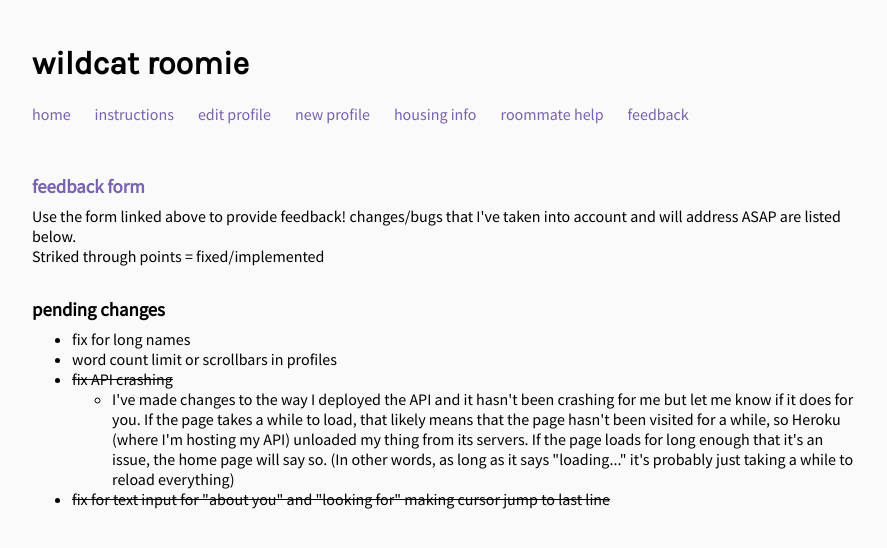
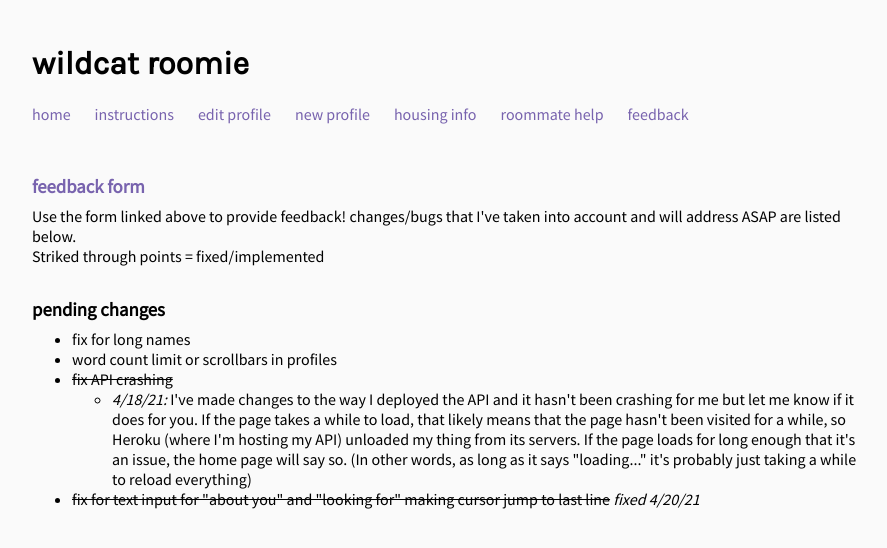
Before and after one commit to rachellin/wildcat-roomie, a React (Create React App) app in the folder client/: page /#/feedback in a window 1280 px wide. Shown: the top 548 px of the page, without its empty margins (192-1079 px from the left). Built offline with nearby package versions, Linux system fonts and the light colour scheme.

Commit message:
make looking for" section optional, hide no input

```diff
--- a/client/src/Feedback.js
+++ b/client/src/Feedback.js
@@ -18,7 +18,7 @@ export class Feedback extends React.Component {
                     <li><del>fix API crashing</del>
                         <ul>
                             <li>
-                                I've made changes to the way I deployed the API and it hasn't been crashing for me but
+                                <i>4/18/21:</i> I've made changes to the way I deployed the API and it hasn't been crashing for me but
                                 let me know if it does for you. If the page takes a while to load, that likely means that
                                 the page hasn't been visited for a while, so Heroku (where I'm hosting my API) unloaded my
                                 thing from its servers. If the page loads for long enough that it's an issue, the home page will say so.
@@ -28,7 +28,8 @@ export class Feedback extends React.Component {
                         </ul>
                     </li>
 
-                    <li><del>fix for text input for "about you" and "looking for" making cursor jump to last line</del></li>
+                    <li><del>fix for text input for "about you" and "looking for" making cursor jump to last line</del>
+                    <i>&nbsp;fixed 4/20/21</i></li>
                 </ul>
             </div>
         )
--- a/client/src/Profile.js
+++ b/client/src/Profile.js
@@ -67,10 +67,14 @@ export class Profile extends React.Component {
                         <h1>about</h1>
                         {this.props.about.bio}
                     </div>
-                    <div className="looking-for" style={{whiteSpace: "pre-wrap"}}>
-                        <h1>looking for</h1>
-                        {this.props.about.looking}
-                    </div>
+
+                    {this.props.about.looking && this.props.about.looking.trim().length > 0 ?
+                        <div className="looking-for" style={{whiteSpace: "pre-wrap"}}>
+                            <h1>looking for</h1>
+                            {this.props.about.looking}
+                        </div> :
+                    null}
+
                 </div>
                 </StyledProfile>
             </Overlay>
--- a/client/src/entry/BioEntry.js
+++ b/client/src/entry/BioEntry.js
@@ -58,12 +58,12 @@ export class BioEntry extends React.Component {
                     value={this.props.about.bio}
                     required/>
 
-                <label className="required" for="looking-for"><b>what you're looking for in a roommate</b></label>
+                <label for="looking-for"><b>what you're looking for in a roommate</b></label>
+                <small style={{display: "block", marginLeft: "2rem"}}>not required, but highly recommended if you're looking for a roommate</small>
                 <textarea
                     name="looking-for"
                     onChange={e => this.updateData("about", "looking", e.target.value)}
-                    value={this.props.about.looking}
-                    required/>
+                    value={this.props.about.looking}/>
 
             </div>
         )
--- a/client/src/style/ProfileStyles.js
+++ b/client/src/style/ProfileStyles.js
@@ -142,9 +142,13 @@ export const StyledProfile = styled.div`
     .bio {
         display: flex;
 
-        .looking-for, .about {
-            width: 50%;
+        > div {
+            flex: 50%;
         }
+
+        // .looking-for, .about {
+        //     width: 50%;
+        // }
 
         .about {
             padding: 0 1.5rem 0 0;
```
